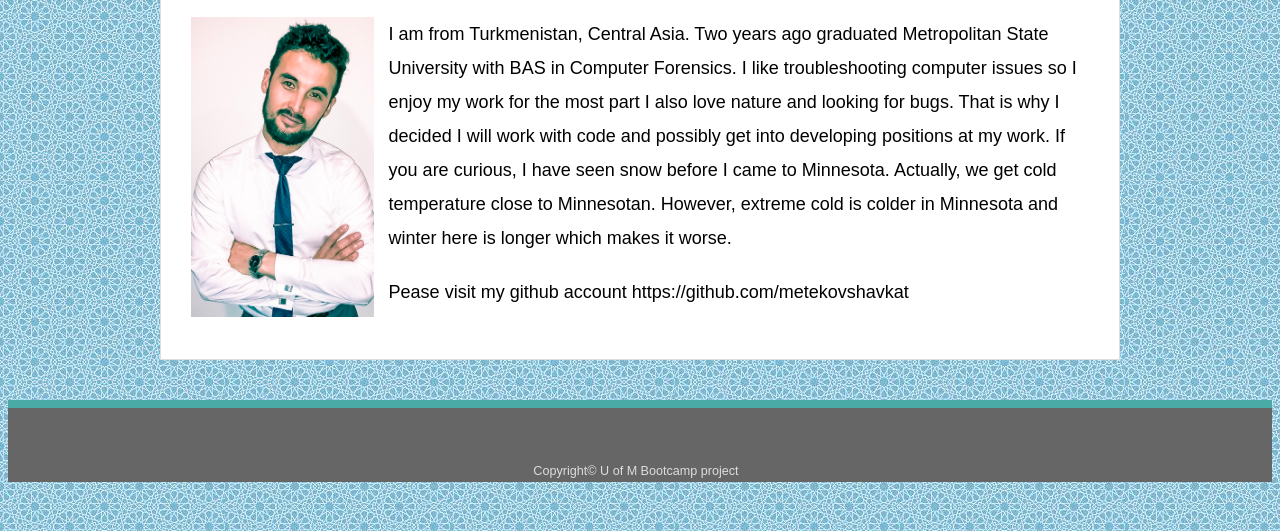
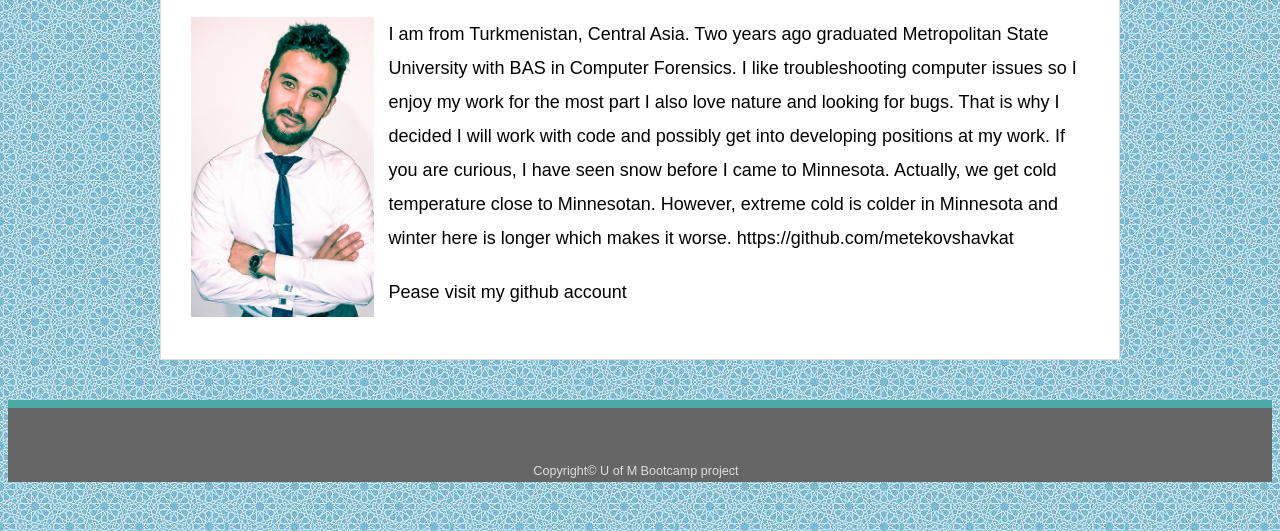
Before and after one commit to metekovshavkat/Basic-Portfolio, a plain HTML site: page index.html in a window 1280 px wide. Shown: the part 269-800 px from the top of the page. Drawn offline with Linux system fonts and the light colour scheme.

Commit message:
profile updated

```diff
--- a/index.html
+++ b/index.html
@@ -42,9 +42,9 @@
 
             <p><img src="assets/images/my-pic.JPG" alt="Shavkat Metekov" style="width: 182.594px; height:300px; margin-right:15px;"> I am from Turkmenistan, Central Asia. Two years ago graduated Metropolitan State University with BAS in Computer Forensics. I like troubleshooting computer issues so I enjoy my work for the most part
                 I also love nature and looking for bugs. That is why I decided I will work with code and possibly get into developing positions at my work. If you are curious, I have seen snow before I came to
-                Minnesota. Actually, we get cold temperature close to Minnesotan. However, extreme cold is colder in Minnesota and winter here is longer which makes it worse.
+                Minnesota. Actually, we get cold temperature close to Minnesotan. However, extreme cold is colder in Minnesota and winter here is longer which makes it worse. <href>https://github.com/metekovshavkat</href>
             </p>
-            <p>Pease visit my github account <href>https://github.com/metekovshavkat</href></p>
+            <p>Pease visit my github account </p>
 
     </div>
     </div>
```
